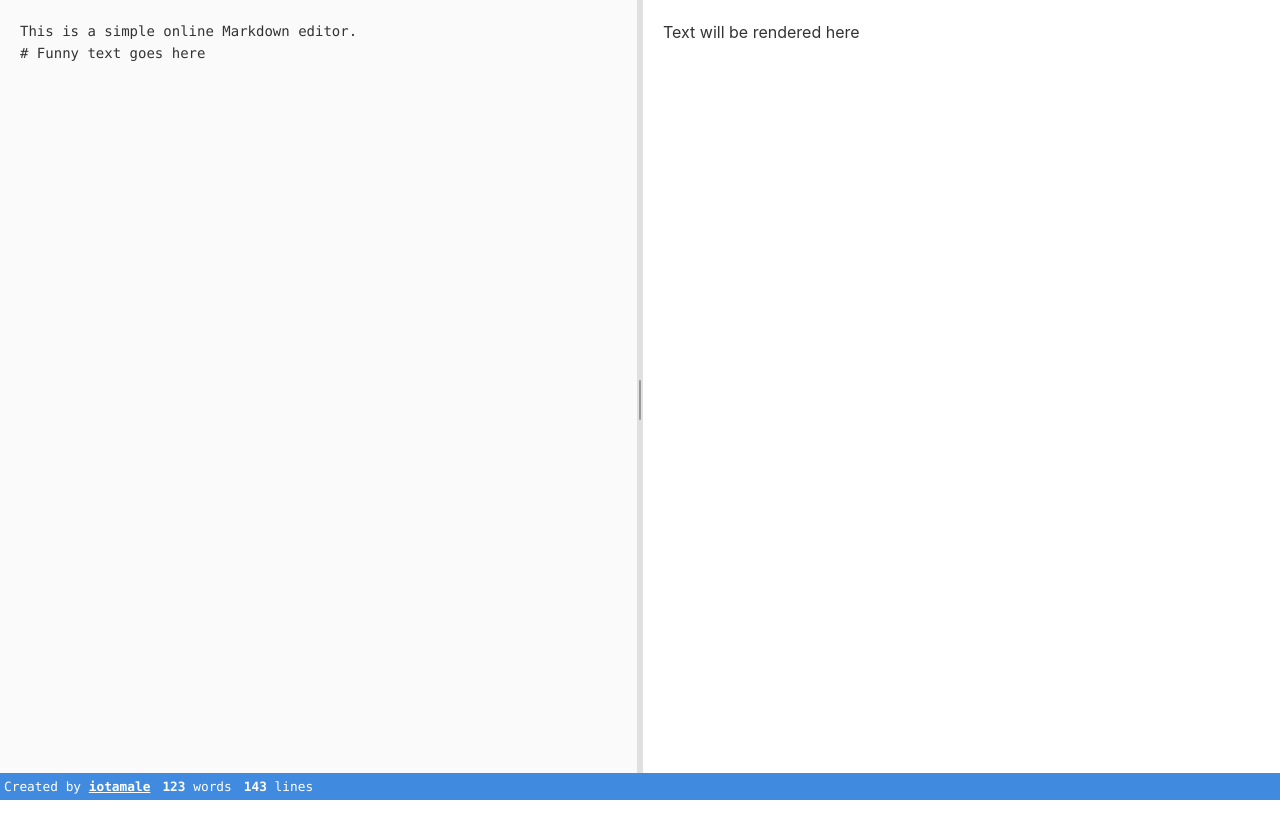
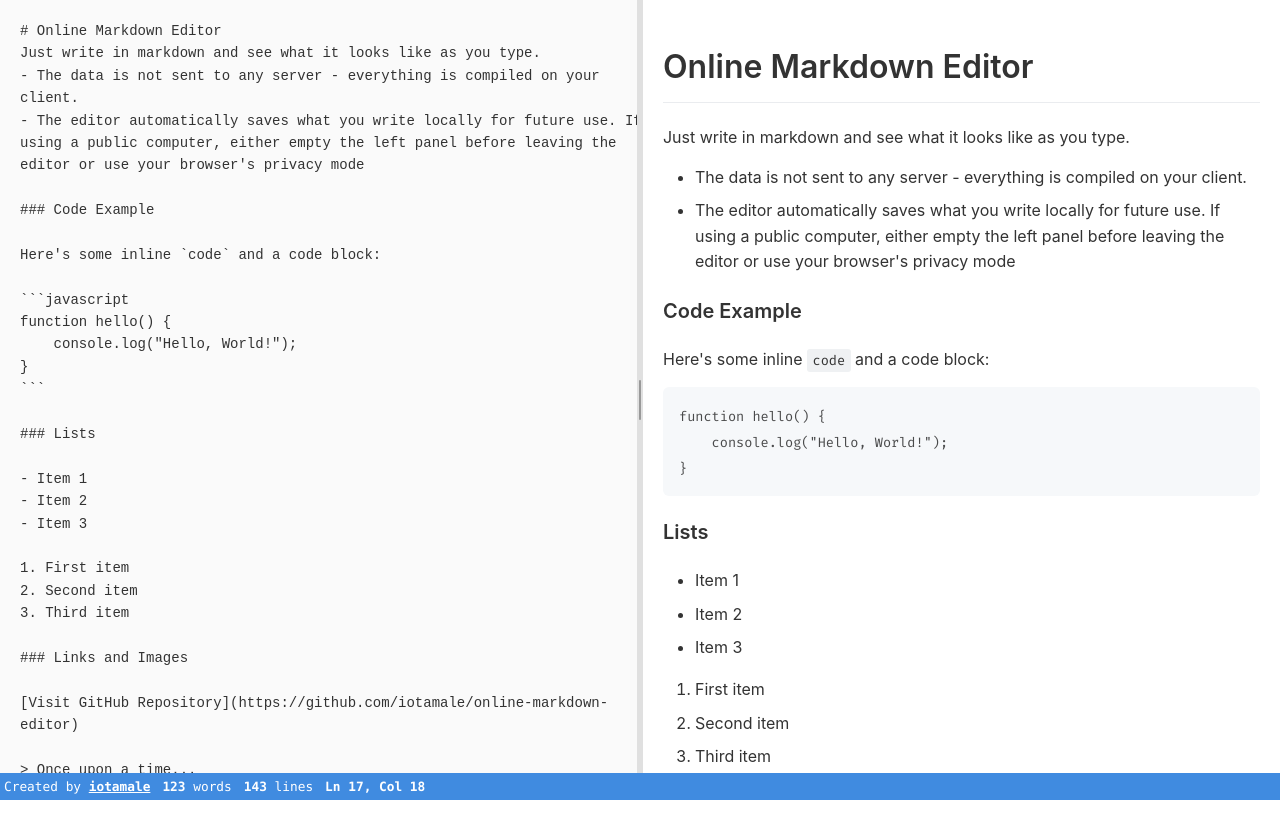
Before and after one commit to iotamale/online-markdown-editor, a SvelteKit app: page / in a window 1280 px wide. Built offline with nearby package versions, Linux system fonts and the light colour scheme.

Commit message:
Introduce working markdown conversion

```diff
--- a/package.json
+++ b/package.json
@@ -21,5 +21,8 @@
 		"svelte-check": "^4.0.0",
 		"typescript": "^5.0.0",
 		"vite": "^7.0.4"
+	},
+	"dependencies": {
+		"marked": "^16.2.0"
 	}
 }
--- a/src/routes/+layout.svelte
+++ b/src/routes/+layout.svelte
@@ -18,6 +18,9 @@
 		</p>
 		<p>
 			<strong>143</strong> lines
+		</p>
+		<p>
+			<strong>Ln 17, Col 18</strong>
 		</p>
 	</footer>
 </div>
--- a/src/routes/+page.svelte
+++ b/src/routes/+page.svelte
@@ -1,10 +1,19 @@
 <script lang="ts">
-	let markdownInput = `This is a simple online Markdown editor.
-# Funny text goes here`;
+	import { marked } from 'marked';
+
+	import welcomeText from '../lib/text/welcome.txt?raw';
+	let markdownInput = welcomeText;
 
 	let leftPaneWidth = 50; // percentage
 	let isDragging = false;
 	let editorContainer: HTMLElement;
+
+	marked.setOptions({
+		breaks: true,
+		gfm: true,
+	});
+
+	$: htmlOutput = marked(markdownInput);
 
 	function handleMouseDown(event: MouseEvent) {
 		isDragging = true;
@@ -44,7 +53,9 @@
 	</div>
 
 	<div class="preview-pane" style="width: {100 - leftPaneWidth}%">
-		<div class="preview-content">Text will be rendered here</div>
+		<div class="preview-content">
+			{@html htmlOutput}
+		</div>
 	</div>
 </div>
 
@@ -113,7 +124,7 @@
 		padding: 20px;
 		border: none;
 		outline: none;
-		font-family: 'Monaco', 'Menlo', 'Ubuntu Mono', monospace;
+		/* font-family: 'Monaco', 'Menlo', 'Ubuntu Mono', monospace; */
 		font-size: 14px;
 		line-height: 1.6;
 		resize: none;
@@ -129,15 +140,16 @@
 		color: #333;
 	}
 
-	.preview-content h1 {
+	.preview-content :global(h1) {
 		font-size: 2em;
 		font-weight: 600;
 		margin: 0.67em 0;
 		padding-bottom: 0.3em;
 		border-bottom: 1px solid #eaecef;
+		text-align: left;
 	}
 
-	.preview-content h2 {
+	.preview-content :global(h2) {
 		font-size: 1.5em;
 		font-weight: 600;
 		margin: 0.83em 0;
@@ -145,11 +157,99 @@
 		border-bottom: 1px solid #eaecef;
 	}
 
-	.preview-content p {
+	.preview-content :global(h3) {
+		font-size: 1.25em;
+		font-weight: 600;
 		margin: 1em 0;
 	}
 
-	.preview-content strong {
+	.preview-content :global(p) {
+		margin: 1em 0;
+	}
+
+	.preview-content :global(strong) {
+		font-weight: 600;
+	}
+
+	.preview-content :global(em) {
+		font-style: italic;
+	}
+
+	.preview-content :global(code) {
+		background-color: rgba(175, 184, 193, 0.2);
+		padding: 0.2em 0.4em;
+		border-radius: 3px;
+		font-family: var(--font-mono);
+		font-size: 0.85em;
+	}
+
+	.preview-content :global(pre) {
+		background-color: #f6f8fa;
+		border-radius: 6px;
+		padding: 16px;
+		overflow: auto;
+		margin: 1em 0;
+	}
+
+	.preview-content :global(pre code) {
+		background-color: transparent;
+		padding: 0;
+		font-family: var(--font-mono);
+	}
+
+	.preview-content :global(ul),
+	.preview-content :global(ol) {
+		margin: 1em 0;
+		padding-left: 2em;
+	}
+
+	.preview-content :global(li) {
+		margin: 0.5em 0;
+	}
+
+	.preview-content :global(blockquote) {
+		border-left: 4px solid #ddd;
+		margin: 1em 0;
+		padding: 0 1em;
+		color: #666;
+		font-style: italic;
+	}
+
+	.preview-content :global(hr) {
+		border: none;
+		border-top: 1px solid #eaecef;
+		margin: 2em 0;
+	}
+
+	.preview-content :global(a) {
+		color: #0366d6;
+		text-decoration: none;
+	}
+
+	.preview-content :global(a:hover) {
+		text-decoration: underline;
+	}
+
+	.preview-content :global(img) {
+		max-width: 100%;
+		height: auto;
+	}
+
+	.preview-content :global(table) {
+		border-collapse: collapse;
+		margin: 1em 0;
+		width: 100%;
+	}
+
+	.preview-content :global(th),
+	.preview-content :global(td) {
+		border: 1px solid #ddd;
+		padding: 8px 12px;
+		text-align: left;
+	}
+
+	.preview-content :global(th) {
+		background-color: #f6f8fa;
 		font-weight: 600;
 	}
 
```
Also changed, not shown: src/lib/images/obama.jpg (added), src/lib/text/welcome.txt (added), 1 other file (tests, documents, lock files or other folders).
